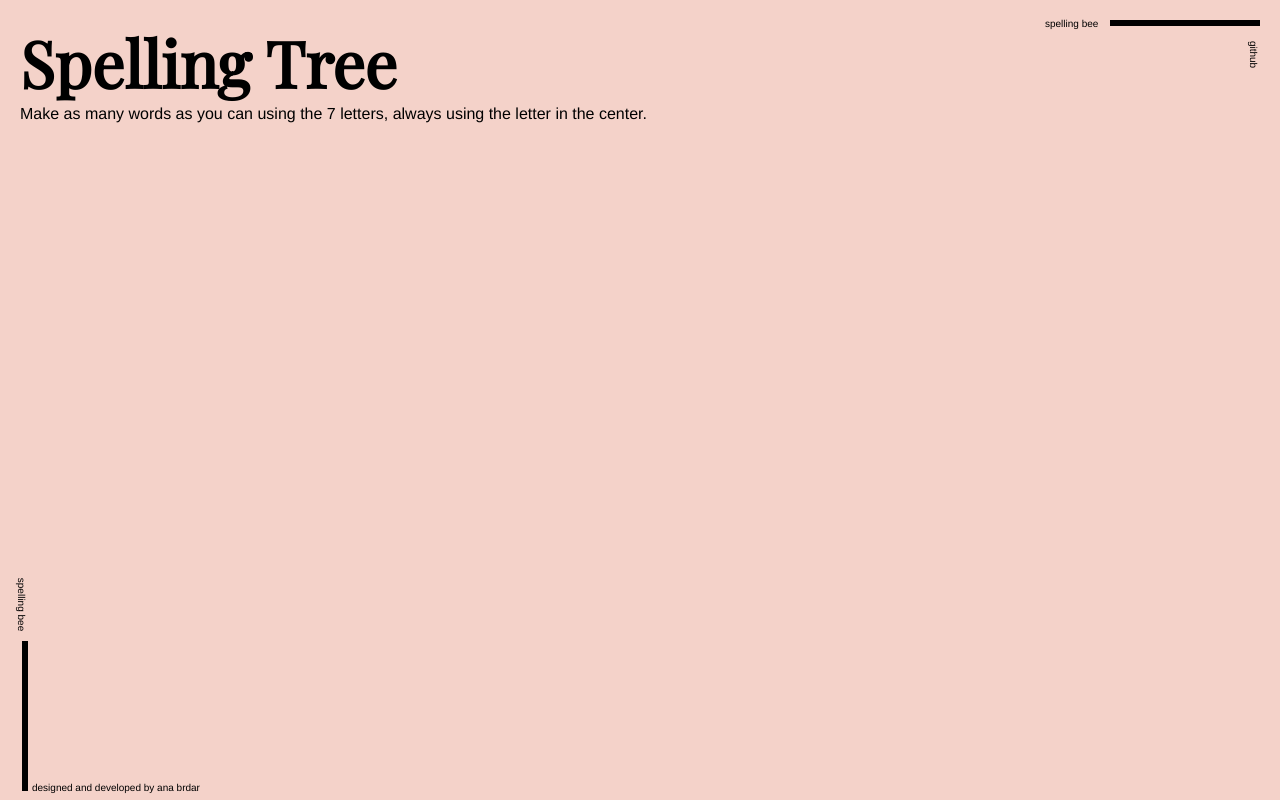
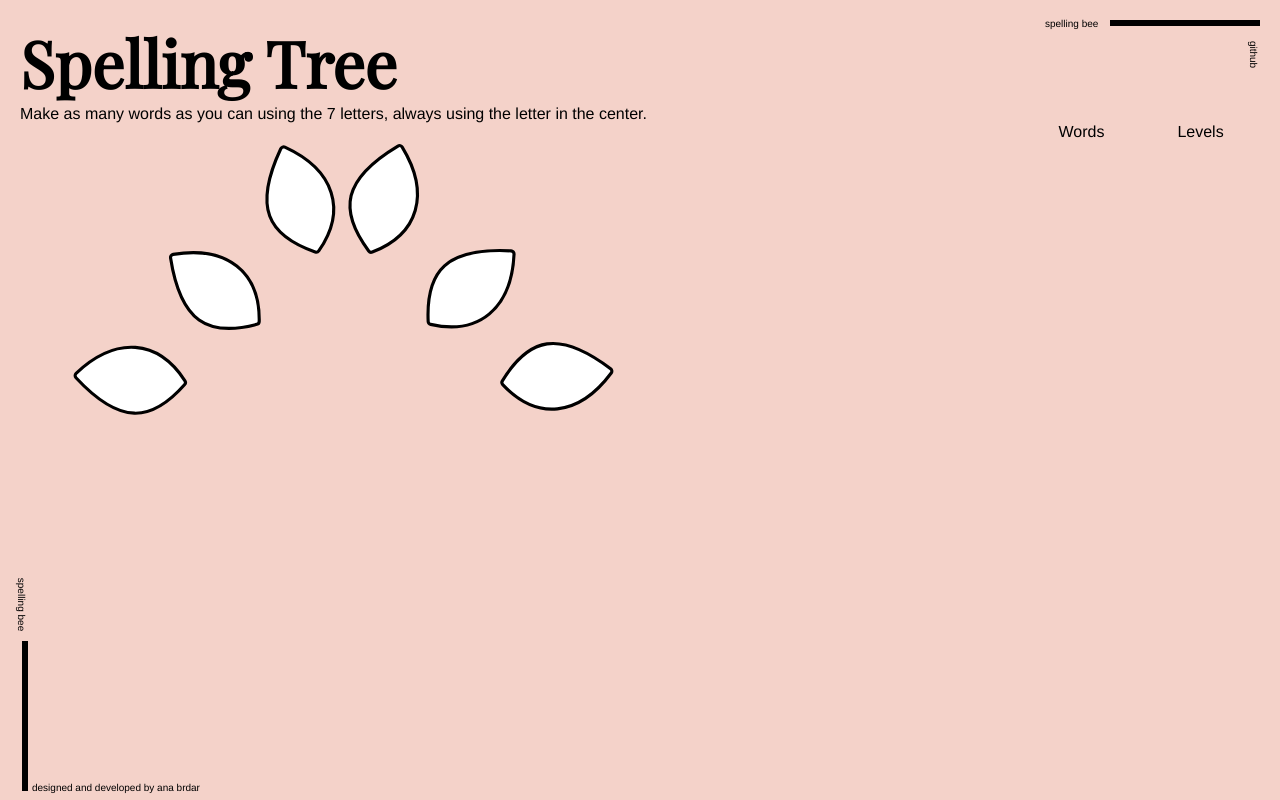
Before and after one commit to anabrd/spelling-tree, a React (Create React App) app: page / in a window 1280 px wide. Built offline with nearby package versions, Linux system fonts and the light colour scheme.

Commit message:
add leaves

```diff
--- a/src/App.tsx
+++ b/src/App.tsx
@@ -2,6 +2,7 @@ import React from 'react';
 import './App.css';
 import Header from './components/Header'
 import Corner from './components/Corner'
+import Main from './components/Main'
 import GlobalStyle from './globalStyles';
 
 function App() {
@@ -9,6 +10,7 @@ function App() {
     <div>
       <GlobalStyle />
       <Header />
+      <Main />
       <Corner position="left"/>
       <Corner position="right"/>
     </div>
--- /dev/null
+++ b/src/components/Level.tsx
@@ -0,0 +1,16 @@
+import React from 'react'
+import styled from 'styled-components'
+
+const LevelWrapper = styled.div`
+    width: 10%;
+`
+
+function Level() {
+    return (
+        <LevelWrapper>
+            Levels
+        </LevelWrapper>
+    )
+}
+
+export default Level
--- /dev/null
+++ b/src/components/Main.tsx
@@ -0,0 +1,23 @@
+import React from 'react'
+import Tree from './Tree'
+import Words from './Words'
+import Level from './Level'
+import styled from 'styled-components'
+
+const MainWrapper = styled.div`
+    width: 100%;
+    display: flex;
+    text-align: center;
+`
+
+function Main() {
+    return (
+        <MainWrapper>
+            <Tree />
+            <Words />
+            <Level />
+        </MainWrapper>
+    )
+}
+
+export default Main
--- /dev/null
+++ b/src/components/Tree.tsx
@@ -0,0 +1,39 @@
+import React from 'react'
+import styled from 'styled-components'
+import leaf from '../leaf.svg'
+
+interface LeafStyleProps {
+    position: number;
+}
+
+const TreeWrapper = styled.div`
+    width: 80%;
+    margin-top: -250px;
+    margin-left: 50px;
+    display: flex;
+    position: relative;
+`
+
+const Leaf = styled.img<LeafStyleProps>`
+    height: 120px;
+    position: absolute;
+    transform:
+    rotate(${props => props.position*34 + "deg"});
+    top: ${props => props.position >= 3 ? props.position*89 + "px" : (5-props.position)*89 + "px"};
+    left: ${props => props.position*85 + "px"};
+`
+
+function Tree() {
+    return (
+        <TreeWrapper>
+            <Leaf src={leaf} position={0} />
+            <Leaf src={leaf} position={1} />
+            <Leaf src={leaf} position={2} />
+            <Leaf src={leaf} position={3} />
+            <Leaf src={leaf} position={4} />
+            <Leaf src={leaf} position={5} />
+        </TreeWrapper>
+    )
+}
+
+export default Tree
--- /dev/null
+++ b/src/components/Words.tsx
@@ -0,0 +1,16 @@
+import React from 'react'
+import styled from 'styled-components'
+
+const WordsWrapper = styled.div`
+    width: 10%;
+`
+
+function Words() {
+    return (
+        <WordsWrapper>
+            Words
+        </WordsWrapper>
+    )
+}
+
+export default Words
```
Also changed, not shown: src/components/Input.tsx (added, +12 -0 lines), src/leaf.svg (added).
